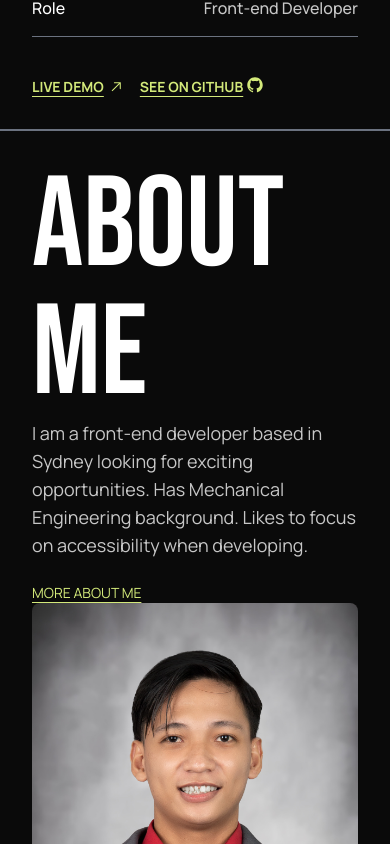
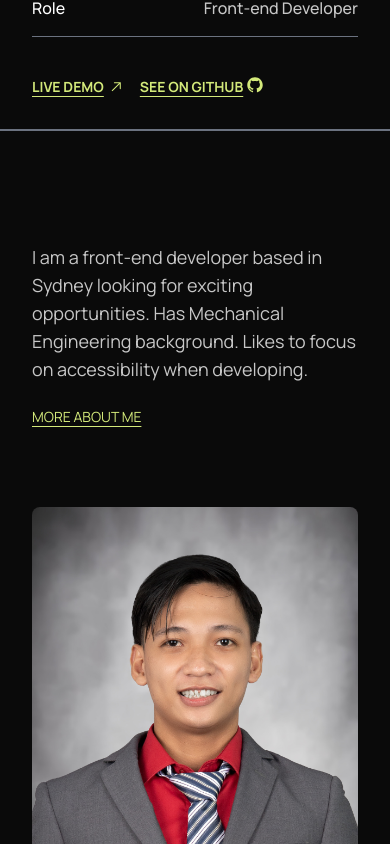
Before and after one commit to patrickMaureal/portfolio, a React (Vite) app: page / in a window 390 px wide. Shown: the part 3560-4404 px from the top of the page. Built offline with nearby package versions, Linux system fonts and the light colour scheme.

Commit message:
update about me page

```diff
--- a/src/components/sections/about/About.tsx
+++ b/src/components/sections/about/About.tsx
@@ -2,9 +2,9 @@ import aboutImg from "../../../assets/profile/profile.png"
 
 const About = () => {
   return (
-    <div className="flex flex-col md:flex-row justify-between items-start p-8 md:px-10 md:py-12 md:space-x-20 lg:px-56 lg:py-10 lg:space-x-52 lg:space-y-0">
-			<div>
-				<h1 className="font-bebas font-normal md:text-7xl text-9xl text-white">About Me</h1>
+    <div className="flex flex-col md:flex-row justify-between items-start p-8 space-y-20 md:px-10 md:py-12 md:space-x-20 lg:px-56 lg:py-10 lg:space-x-52 lg:space-y-0">
+			<div className="hidden md:block">
+				<h1 className="font-bebas font-normal md:text-7xl text-9xl text-white ">About Me</h1>
 			</div>
 			<div className="flex flex-col space-y-6 self-center">
 				<p className="font-manrope text-subtitle text-lg font-normal">I am a front-end developer based in Sydney looking for exciting opportunities. Has Mechanical Engineering background. Likes to focus on accessibility when developing. </p>
```
